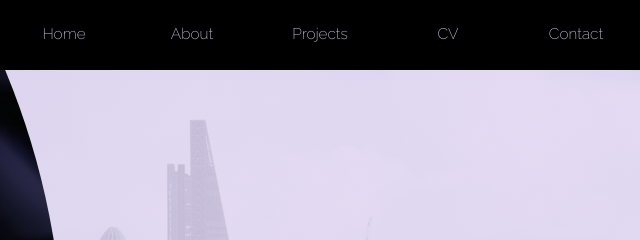
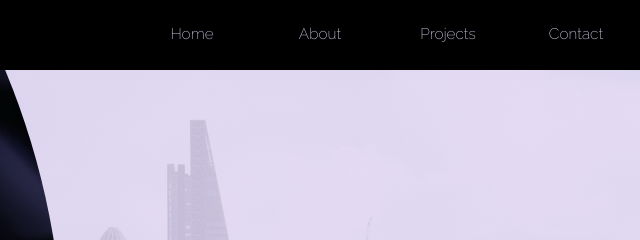
Before and after one commit to azotamiota/azotamiota.github.io, a website: page index.html in a window 1280 px wide. Shown: the top 240 px of the page, 640-1280 px from the left. Drawn offline with Linux system fonts and the light colour scheme.

Commit message:
disable CV section

```diff
--- a/index.html
+++ b/index.html
@@ -20,7 +20,7 @@
         <a class="nav-items" onclick="showWelcome()">Home</a>
         <a class="nav-items" onclick="showAbout()">About</a>
         <a class="nav-items" onclick="showProjectsArticle()">Projects</a>
-        <a class="nav-items" href="./cv/cv_futureproof.pdf">CV</a>
+        <!-- <a class="nav-items" href="./cv/cv_futureproof.pdf">CV</a> -->
         <a class="nav-items" onclick="showContact()">Contact</a>
     </nav>
     <nav id='nav-small' class="navbar">
```
